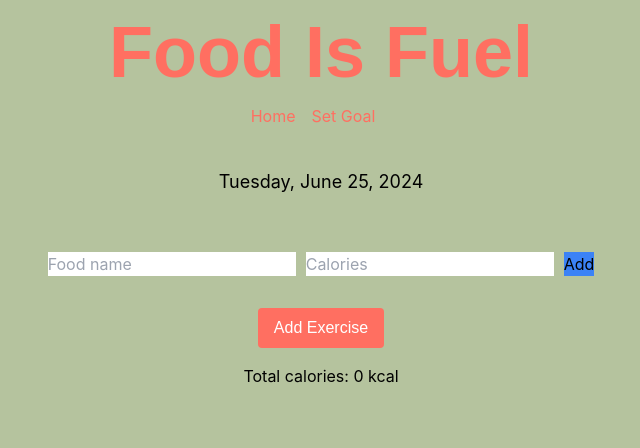
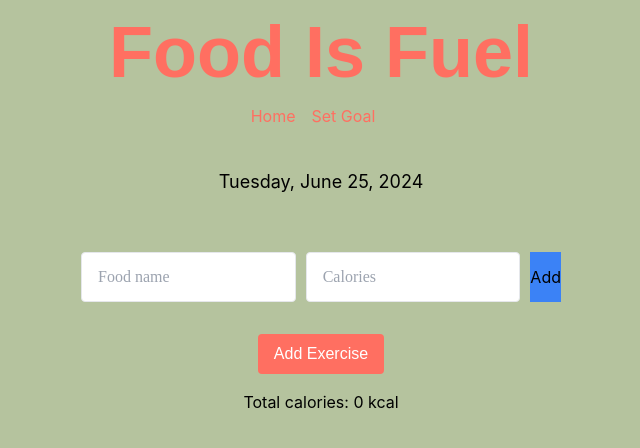
Before and after one commit to austinpendleton/food-is-fuel, a React (Create React App) app: page / in a window 1280 px wide. Shown: the top 448 px of the page, without its empty margins (319-959 px from the left). Built offline with nearby package versions, Linux system fonts and the light colour scheme; a web font is replaced by a local one.

Commit message:
Input box height change

```diff
--- a/src/components/AddFoodForm.js
+++ b/src/components/AddFoodForm.js
@@ -18,12 +18,14 @@ const AddFoodForm = ({ onAddFood }) => {
         placeholder="Food name"
         value={name}
         onChange={(event) => setName(event.target.value)}
+        className="input-box w-full px-4 py-2 border rounded"
       />
       <input
         type="number"
         placeholder="Calories"
         value={calories}
         onChange={(event) => setCalories(event.target.value)}
+        className="input-box w-full px-4 py-2 border rounded"
       />
       <button className="bg-blue-500" type="submit">
         Add
--- a/src/index.css
+++ b/src/index.css
@@ -25,6 +25,11 @@ button {
   font-family: "Playfair Display", serif;
 }
 
+.input-box {
+  height: 50px;
+  font-family: "Playfair Display", serif;
+}
+
 code {
   font-family: source-code-pro, Menlo, Monaco, Consolas, "Courier New",
     monospace;
```
